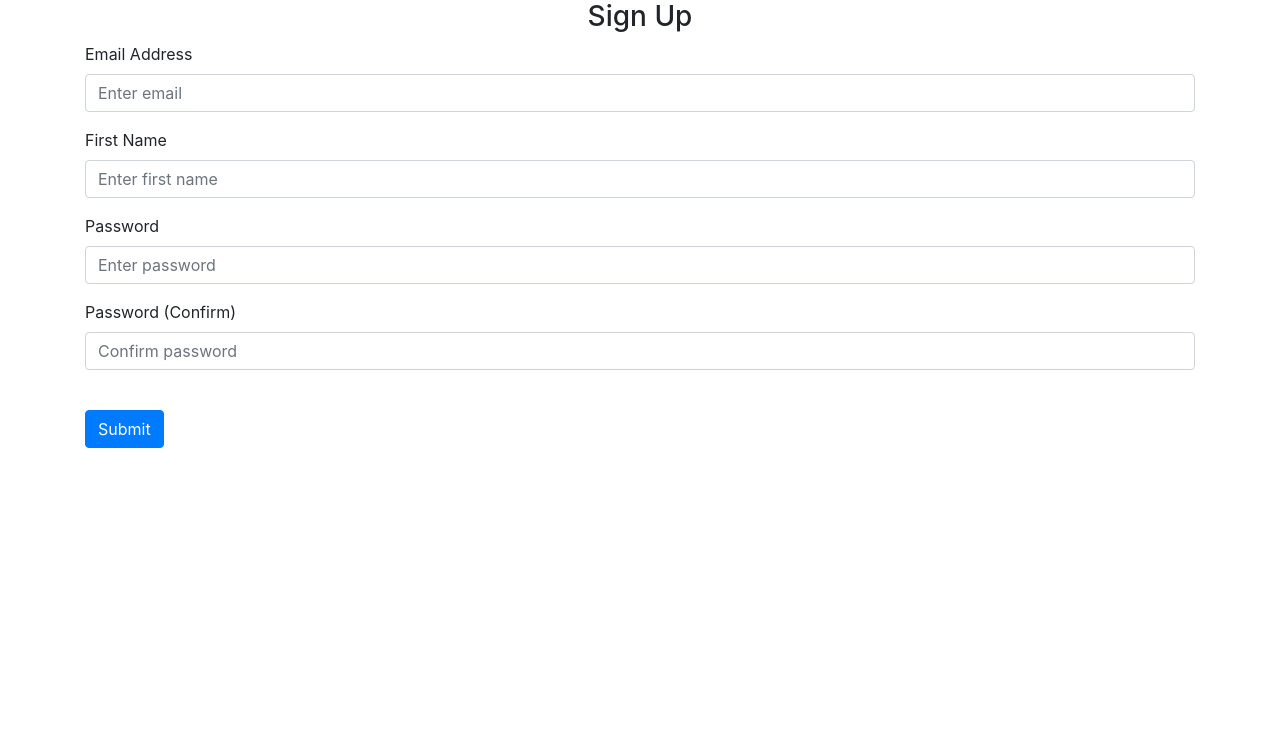
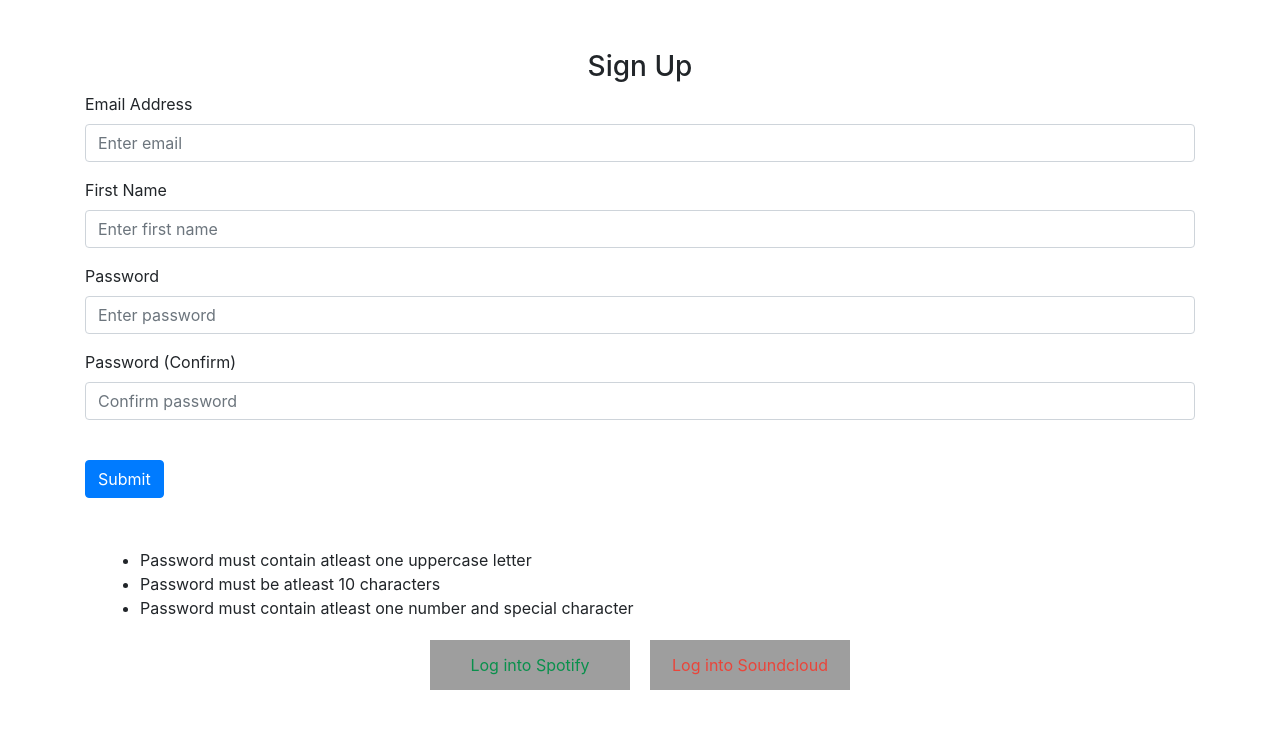
Before and after one commit to kbj500/UNUS, a Flask app: page /sign-up in a window 1280 px wide. Shown: the part 56-785 px from the top of the page. Run offline with Flask 3, Linux system fonts and the light colour scheme; some libraries are stand-ins or nearby versions; grey boxes are pictures that could not be loaded.

Commit message:
front end tweaks

```diff
--- a/website/templates/sign_up.html
+++ b/website/templates/sign_up.html
@@ -44,5 +44,53 @@ content %}
   </div>
   <br />
   <button type="submit" class="btn btn-primary">Submit</button>
+  <div class="container">
+    <ul>
+      <li>Password must contain atleast one uppercase letter</li>
+      <li>Password must be atleast 10 characters</li>
+      <li>Password must contain atleast one number and special character</li>
+    </ul>
+  </div>
+  <style>
+    .container {
+      padding-top: 50px;
+    }
+  </style>
+  <div class="button-container">
+    <button class="spotify-button">Log into Spotify</button>
+    <button class="soundcloud-button">Log into Soundcloud</button>
+  </div>
+  <style>
+    /* Flexbox container for the buttons */
+    .button-container {
+      display: flex;
+      justify-content: space-between; /* This will place buttons with equal space between them */
+      width: 420px; /* Adjust the container width as needed */
+      margin: 0 auto; /* Center the container horizontally */
+      margin-top: 20px; /* Add some spacing from the previous content */
+    }
+
+    /* Style for the buttons */
+    .spotify-button {
+      background-image: url('custom-button.png'); /* Replace 'custom-button.png' with your image path */
+      background-size: cover; /* Adjust this property to control the image size */
+      width: 200px; /* Set the button width */
+      height: 50px; /* Set the button height */
+      border: none; /* Remove the default button border */
+      color: rgb(9, 144, 76); /* Text color on the button */
+      font-size: 16px; /* Font size for any text on the button */
+      cursor: pointer; /* Change the cursor to a pointer when hovering over the button */
+    }
+    .soundcloud-button {
+      background-image: url('custom-button.png'); /* Replace 'custom-button.png' with your image path */
+      background-size: cover; /* Adjust this property to control the image size */
+      width: 200px; /* Set the button width */
+      height: 50px; /* Set the button height */
+      border: none; /* Remove the default button border */
+      color: rgb(234, 69, 58); /* Text color on the button */
+      font-size: 16px; /* Font size for any text on the button */
+      cursor: pointer; /* Change the cursor to a pointer when hovering over the button */
+    }
+  </style>
 </form>
 {% endblock %}
```
Also changed, not shown: website/templates/login.html (+11 -1 lines).
